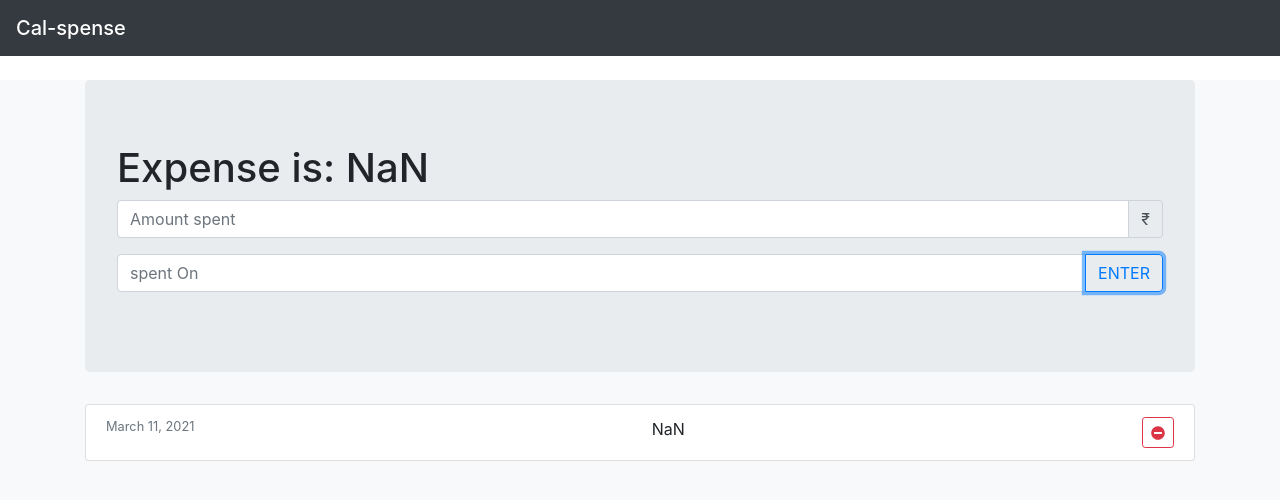
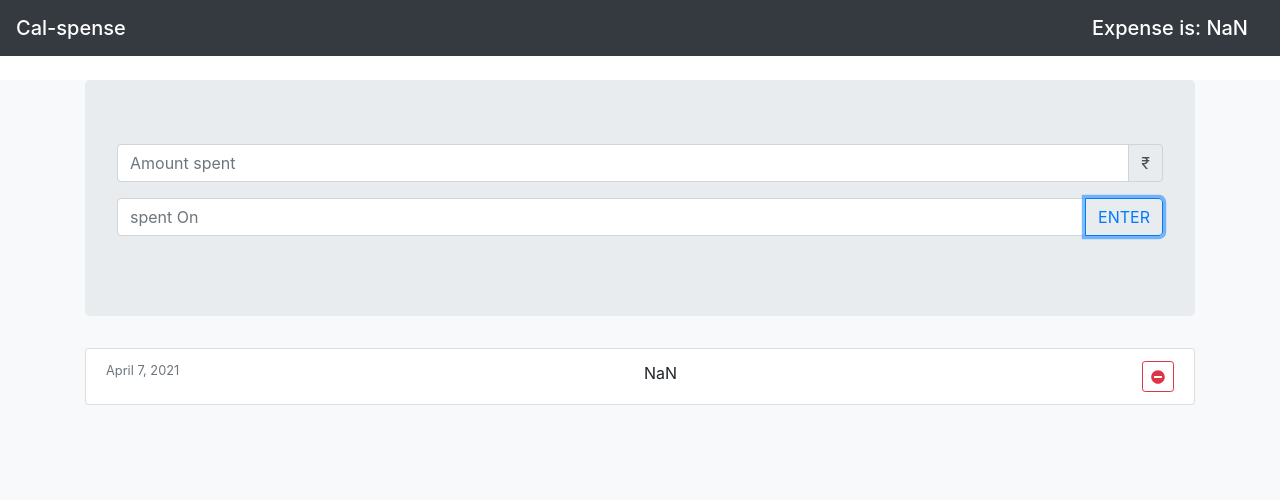
Before and after one commit to prithvi60/expense, a plain HTML site: page index.html in a window 1280 px wide. Both pictures are taken after a click on the button "ENTER". Drawn offline with nearby package versions, Linux system fonts and the light colour scheme.

Commit message:
UI design

```diff
--- a/index.html
+++ b/index.html
@@ -25,6 +25,7 @@
     <!-- black bar with title -->
 	<nav class="navbar navbar-dark bg-dark">
         <span class="navbar-brand mb-0 h1">Cal-spense</span>
+        <span class="navbar-brand mb-0 h1" id ="headingTotal"></span>
     </nav>
 
     <!-- simple backlight for entire page -->
@@ -34,7 +35,7 @@
             <div class="jumbotron mt-4">
                 <!-- putting the id of html which we used and replacing it in the bootstrap css elements -->
 
-            <h1 id ="headingTotal"></h1>
+            <!-- <h1 id ="headingTotal"></h1>   -->
 
                 <div class="input-group mb-3">
                     <input
@@ -99,6 +100,12 @@
         const allExpenses=[];
         // headingElement.textContent =allExpenses;
 
+        // date config
+        // const now= new Date();
+        // const datVal=  now.valueOf();
+        // const options={year:'numeric',month: 'long', day: 'numeric'};
+        // const dateText= now.toLocaleDateString('en-US', options);
+
         // onButtonClick add input to total expense
         function addExpenseToTotal(){
 
@@ -119,6 +126,7 @@
             // put it in object
             expenseItem.desc = textDesc;
             expenseItem.amount= expense;
+            expenseItem.moment=new Date();
             // console.log(expenseItem);
 
             // put object in a list
@@ -198,19 +206,40 @@
         // //Listen to click event
         element.addEventListener("click",addExpenseToTotal,false);
 
+        // Delete items
+        function deleteItem(dateValue){
+            console.log("item deleted", dateValue);
+
+            for(let i=0; i< allExpenses.length; i++){
+                if(allExpenses[i].moment.valueOf()=== dateValue) {
+                    console.log('Item found',allExpenses[i]);
+
+                }
+            }
+        }
+
+        // date function
+        function getDateString(moment) {
+            return moment.toLocaleDateString('en-US', {year:'numeric',month: 'long', day: 'numeric'});
+        }
+
         // view layer
-        function createListItem({ desc, amount }){
+        function createListItem({ desc, amount, moment }){
             return`
                 <li class="list-group-item d-flex justify-content-between">
 							<div class="d-flex flex-column">
                             ${desc}
-                            <small class="text-muted">March 11, 2021</small>
+                            <small class="text-muted">${getDateString(moment)}</small>
 							</div>
 
                             <span class="px-5">
                             ${amount}
                             </span>
-                            <button type="button" class="btn btn-outline-danger btn-sm">
+                            <button
+                            type="button"
+                            class="btn btn-outline-danger btn-sm"
+                            onclick="deleteItem(${moment.valueOf()})"
+                            >
                             <i class="fas fa-minus-circle"></i>
                             </button>
 							</div>
```
